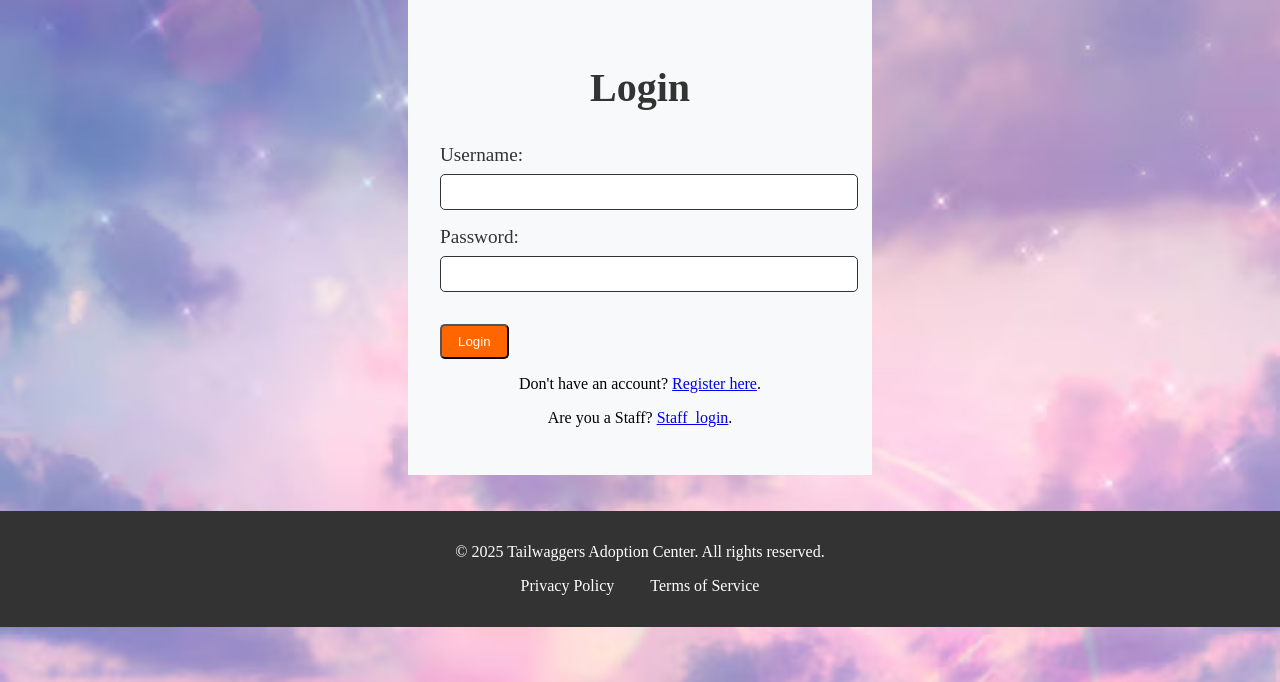
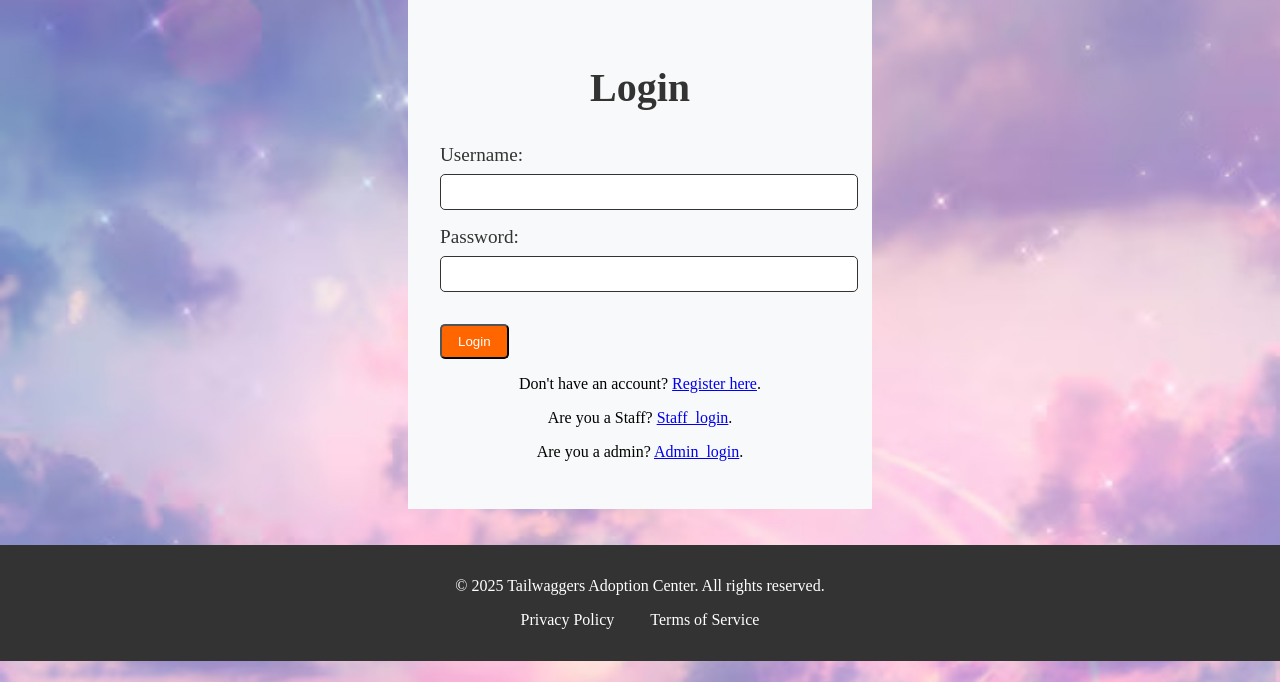
Before and after one commit to vikram-17-code/Pet-Adoption-website, a Django app: page /login/ in a window 1280 px wide. Shown: the part 118-800 px from the top of the page. Run offline with Django 4.2, Linux system fonts and the light colour scheme.

Commit message:
"changes"

```diff
--- a/webpage/models.py
+++ b/webpage/models.py
@@ -94,8 +94,3 @@ class adoption(models.Model):
 
     def __str__(self):
         return f"Adoption of {self.pet.name} by {self.customer.username}"
-
-
-
-
-# Create your models here.
--- a/webpage/templates/login.html
+++ b/webpage/templates/login.html
@@ -18,6 +18,9 @@
     <p>Are you a Staff?
     <a href="{% url 'staff_login' %}">Staff_login</a>.
     </p>
+    <p>Are you a admin?
+    <a href="{% url 'admin_login' %}">Admin_login</a>.
+    </p>
     <script>
         // Clear form fields on page show
         window.addEventListener('pageshow', function() {
--- a/webpage/urls.py
+++ b/webpage/urls.py
@@ -29,6 +29,7 @@ urlpatterns = [
    path('staff_home/', views.staff_home, name='staff_home'),
    path('search/', views.search_pets, name='search_pets'),
    path('generate_report/', views.generate_report, name='generate_report'),
+   path('admin_login/', views.admin_login, name='admin_login'),
 
 
 ]
--- a/webpage/views.py
+++ b/webpage/views.py
@@ -186,6 +186,20 @@ def staff_login(request):
             return redirect('staff_login')
     return render(request, 'staff_login.html')
 
+@cache_control(no_cache=True, must_revalidate=True, no_store=True)
+def admin_login(request):
+    if request.method == 'POST':
+        username = request.POST['username']
+        password = request.POST['password']
+        user = authenticate(request, username=username, password=password)
+        if user is not None and user.is_superuser:
+            login(request, user)
+            messages.success(request, 'Welcome, Admin!')
+            return redirect('staff_home')
+        else:
+            messages.error(request, 'Invalid credentials or not an admin.')
+            return redirect('admin_login')
+    return render(request, 'admin_login.html')
 
 
 @permission_required('webpage.can_add_pet', raise_exception=True)
```
Also changed, not shown: webpage/templates/admin_login.html (added, +27 -0 lines), webpage/templates/search_pets.html (+6 -8 lines), db.sqlite3, images/beagle-pic-3.jpg (added), media/upload/image/beagle-pic-3.jpg (added).
